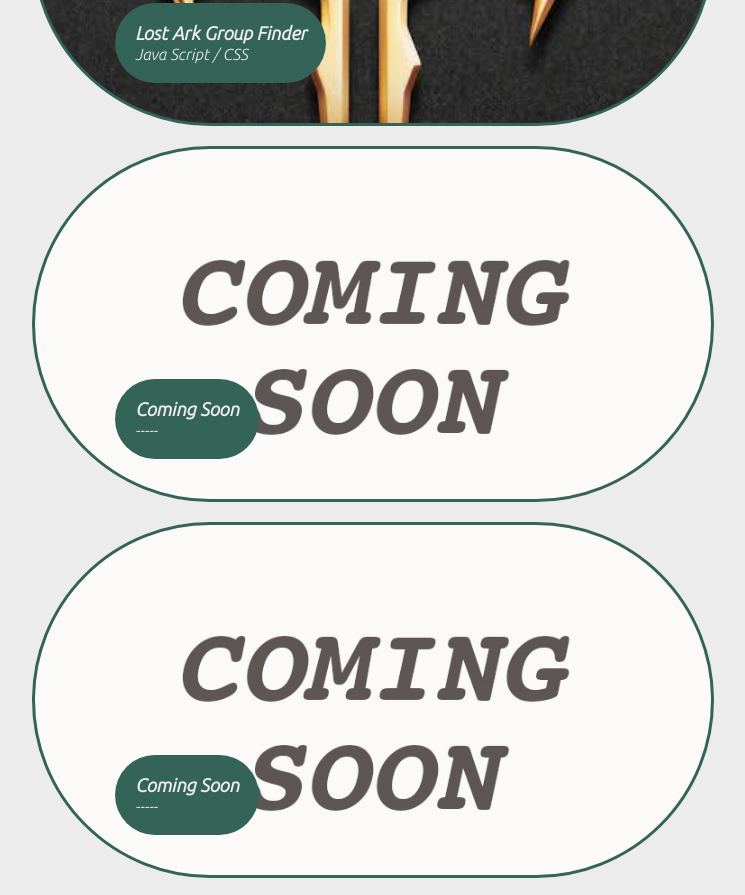
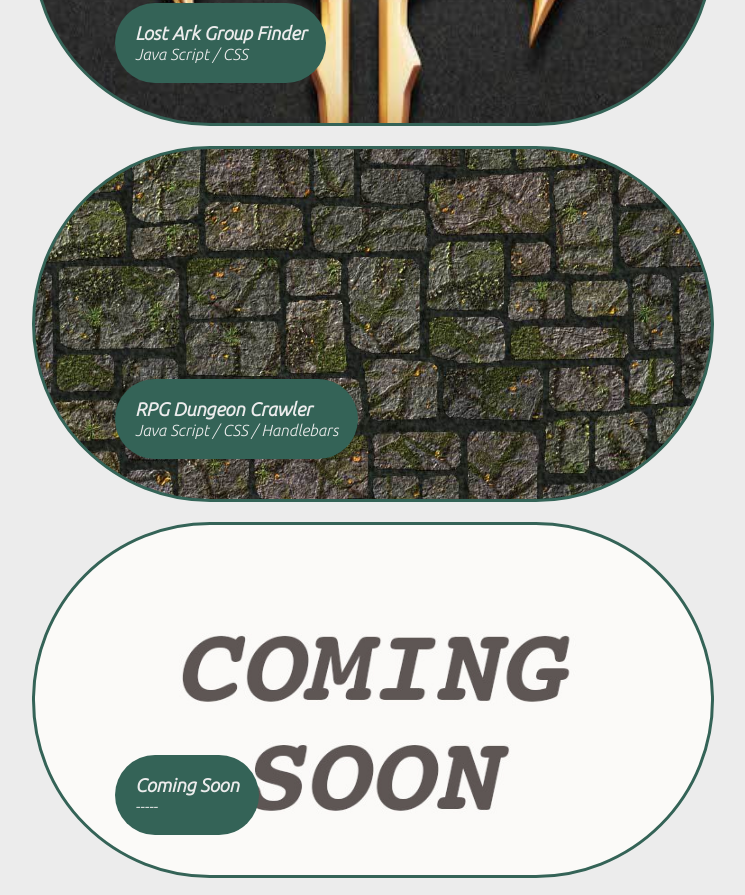
Before and after one commit to Ghazaleh-J/Homework-2, a plain HTML site: page index.html in a window 1280 px wide. Shown: the part 1591-2486 px from the top of the page, without its empty margins (267-1012 px from the left). Drawn offline with Linux system fonts and the light colour scheme; a web font is replaced by a local one.

Commit message:
Added project 2

```diff
--- a/assets/style.css
+++ b/assets/style.css
@@ -96,6 +96,11 @@ main section .content {
   background-size: cover;
 }
 
+.project.third {
+  background-image: url(./Dungeonwall2.jpeg);
+  background-size: cover;
+}
+
 .project-name {
   position: absolute;
   left: 80px;
--- a/index.html
+++ b/index.html
@@ -71,12 +71,16 @@
               <span> Java Script / CSS </span>
             </div>
           </a>
-          <div class="project">
+          <a
+          href="https://rpg-dungeon-crawler.herokuapp.com/"
+          target="_blank"
+          class="project third"
+        >
             <div class="project-name">
-              <h3>Coming Soon</h3>
-              <span> ----- </span>
+              <h3>RPG Dungeon Crawler</h3>
+              <span> Java Script / CSS / Handlebars </span>
             </div>
-          </div>
+          </a>
           <div class="project">
             <div class="project-name">
               <h3>Coming Soon</h3>
```
Also changed, not shown: assets/Dungeonwall2.jpeg (added).
